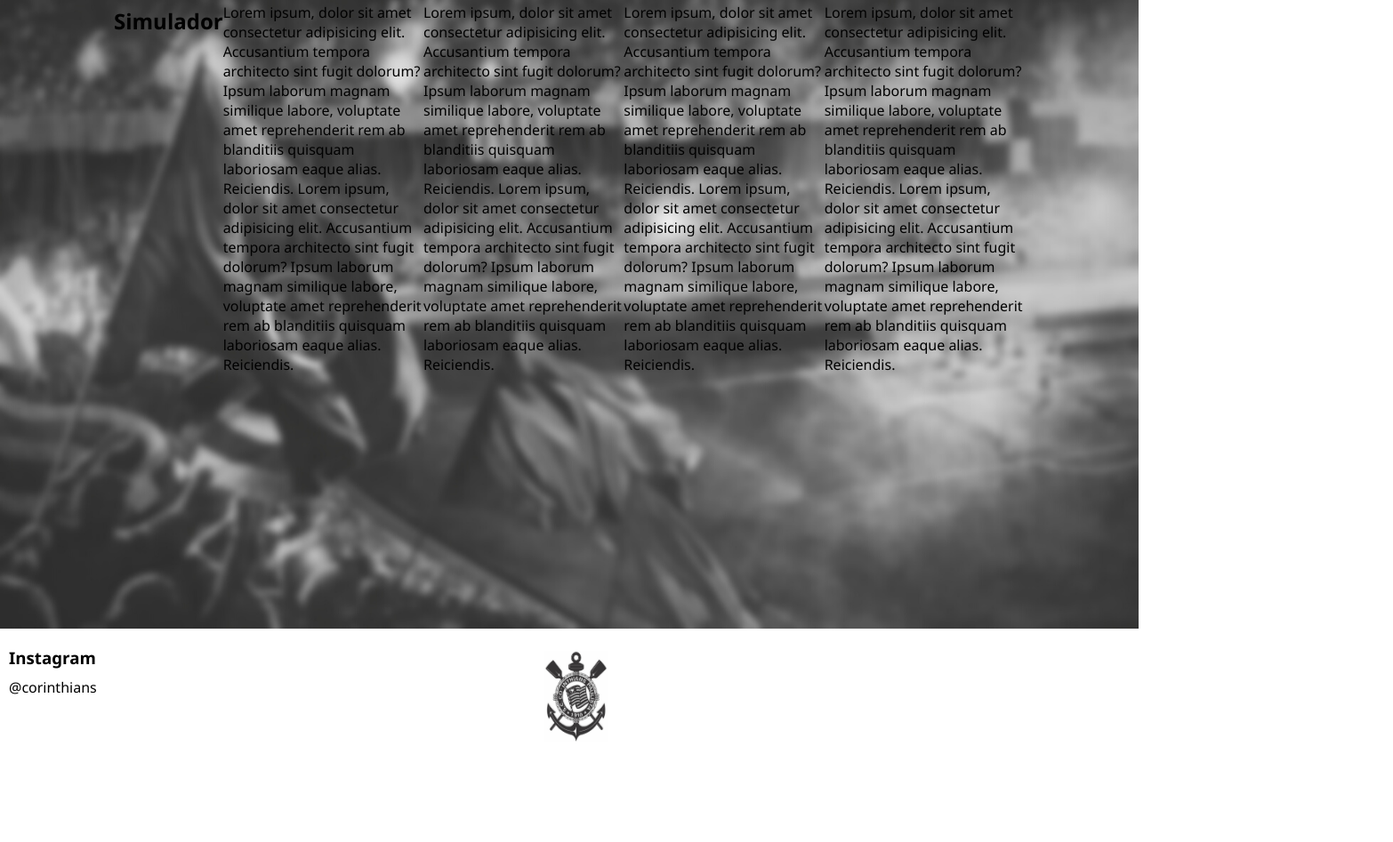
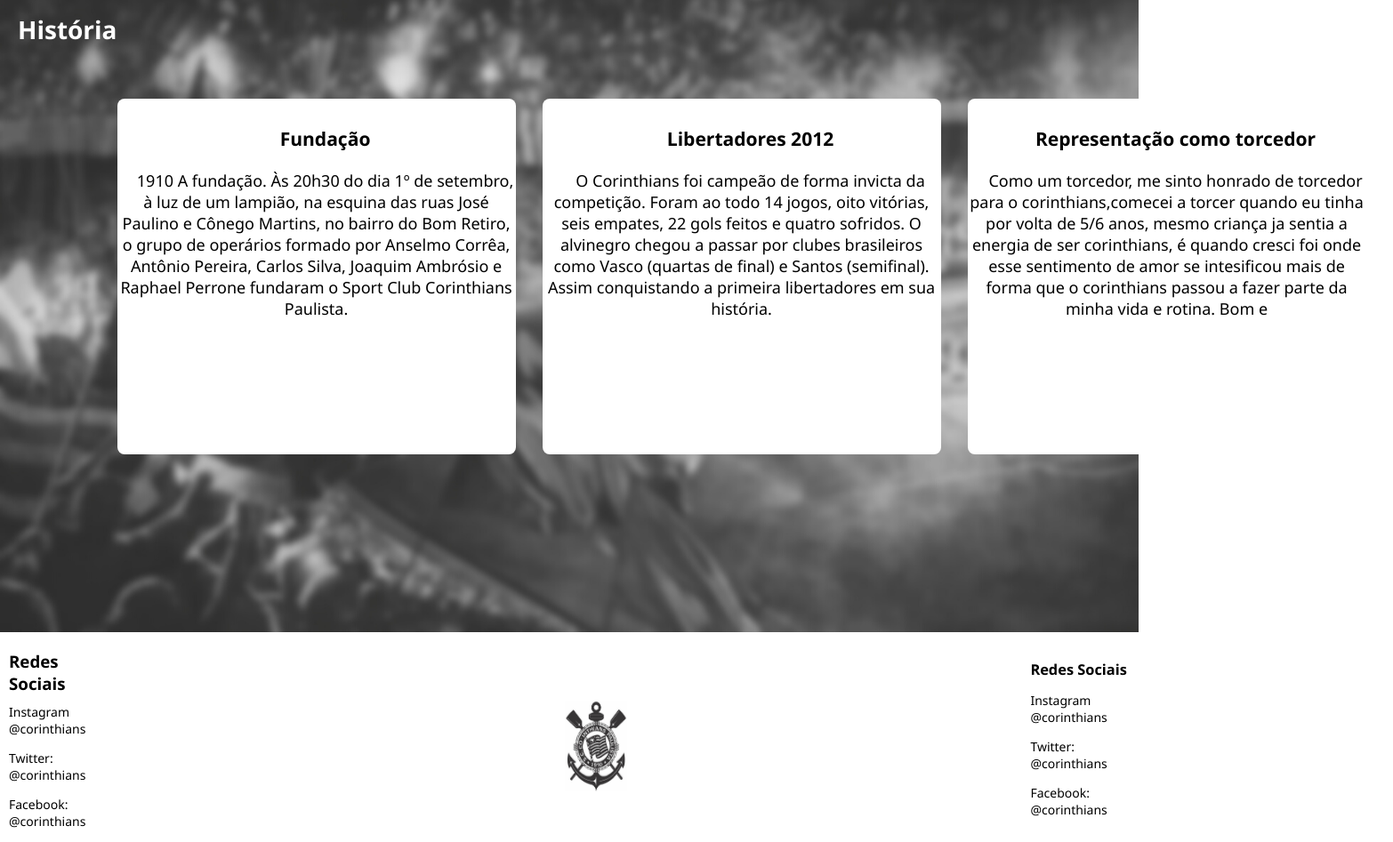
Before and after one commit to Mateusdcsouza23/projetopi-individual, a website: page public/historia.html in a window 1280 px wide. Shown: the part 99-1046 px from the top of the page at 89% size, 1566 px wide, since content can reach past the window. Before the commit the page ends 938 px from the top, so only its background shows below. Drawn offline with Linux system fonts and the light colour scheme.

Commit message:
att historia

```diff
--- a/public/css/style.css
+++ b/public/css/style.css
@@ -199,6 +199,64 @@
 }
 
 
+/* Início página histótia */
+
+.container_historia{
+
+  width: 80%;
+  display: flex;
+
+
+}
+
+.titulo_historia{
+
+  color: white;
+  font-size: 28px;
+  margin-left: 20px;
+
+}
+
+.texto_historia{
+
+margin-top: 70px;
+display: flex;
+
+}
+
+.historia{
+  height: 50vh;
+  width: 56vh;
+  background-color: white;
+  margin-top: 50px;
+  margin-right: 30px;
+  text-align:center;
+  padding-top: 20px;
+  border-radius: 8px;
+  font-weight: 500;
+  font-size: 18px;
+  text-indent: 20px;
+}
+
+.titulo_fundacao{
+
+  color: black;
+  font-weight: 800;
+  margin-top: 10px;
+
+}
+
+
+/*Início página login */
+
+.banner {
+
+  height: 90vh;
+  background-image: url(../assets/imgs/Design\ sem\ nome.png);
+  background-repeat: no-repeat;
+  background-size:cover;
+
+}
 
 .footer{
 
@@ -208,6 +266,7 @@
 .container_footer {
   margin-left: 10px;
   display: flex;
+  align-items: center;
 }
 
 .logo_footer{
@@ -224,6 +283,7 @@
 .texto_insta{
 
   margin-top: 10px;
+  font-size: 14px;
 
 }
 
@@ -231,3 +291,9 @@
 
   margin-left: 10px;
 }
+
+.f2{
+margin-left: 450px;
+font-size: 14px;
+ margin-bottom: 2px;
+}
--- a/public/historia.html
+++ b/public/historia.html
@@ -18,13 +18,14 @@
     <!--header inicio-->
     <div class="header">
         <div class="container">
+            <div class="logotimao"><img class="logotimao" src="assets/imgs/logo-timao.jpg"></div>
             <h1 class="titulo">SCCP</h1>
             <ul class="navbar">
                 <li>
                     <a href="./index.html">Inicial</a>
                 </li>
                 <li class="agora">História</li>
-                <li>|</li>
+
                 <li>
                     <a href="./login.html">Login</a>
                 </li>
@@ -38,29 +39,35 @@
 
     <!-- simulador inicio -->
     <div class="simulador">
-        <div class="container">
-            <h2>Simulador</h2>
-            <p>Lorem ipsum, dolor sit amet consectetur adipisicing elit. Accusantium tempora architecto sint fugit
-                dolorum? Ipsum laborum magnam similique labore, voluptate amet reprehenderit rem ab blanditiis quisquam
-                laboriosam eaque alias. Reiciendis. Lorem ipsum, dolor sit amet consectetur adipisicing elit.
-                Accusantium tempora architecto sint fugit dolorum? Ipsum laborum magnam similique labore, voluptate amet
-                reprehenderit rem ab blanditiis quisquam laboriosam eaque alias. Reiciendis.</p>
-            <p>Lorem ipsum, dolor sit amet consectetur adipisicing elit. Accusantium tempora architecto sint fugit
-                dolorum? Ipsum laborum magnam similique labore, voluptate amet reprehenderit rem ab blanditiis quisquam
-                laboriosam eaque alias. Reiciendis. Lorem ipsum, dolor sit amet consectetur adipisicing elit.
-                Accusantium tempora architecto sint fugit dolorum? Ipsum laborum magnam similique labore, voluptate amet
-                reprehenderit rem ab blanditiis quisquam laboriosam eaque alias. Reiciendis.</p>
-            <p>Lorem ipsum, dolor sit amet consectetur adipisicing elit. Accusantium tempora architecto sint fugit
-                dolorum? Ipsum laborum magnam similique labore, voluptate amet reprehenderit rem ab blanditiis quisquam
-                laboriosam eaque alias. Reiciendis. Lorem ipsum, dolor sit amet consectetur adipisicing elit.
-                Accusantium tempora architecto sint fugit dolorum? Ipsum laborum magnam similique labore, voluptate amet
-                reprehenderit rem ab blanditiis quisquam laboriosam eaque alias. Reiciendis.</p>
-            <p>Lorem ipsum, dolor sit amet consectetur adipisicing elit. Accusantium tempora architecto sint fugit
-                dolorum? Ipsum laborum magnam similique labore, voluptate amet reprehenderit rem ab blanditiis quisquam
-                laboriosam eaque alias. Reiciendis. Lorem ipsum, dolor sit amet consectetur adipisicing elit.
-                Accusantium tempora architecto sint fugit dolorum? Ipsum laborum magnam similique labore, voluptate amet
-                reprehenderit rem ab blanditiis quisquam laboriosam eaque alias. Reiciendis.</p>
+        <div class="container_historia">
+            <h2 class="titulo_historia">História</h2>
 
+            <div class="texto_historia">
+
+
+                 <div class="historia">
+
+                    <h3 class="titulo_fundacao">Fundação</h3>
+                <p class="texto_fundacao"> 1910 A fundação. Às 20h30 do dia 1º de setembro, à luz de um lampião, na esquina das ruas José Paulino e Cônego Martins, no bairro do Bom Retiro, o grupo de operários formado por Anselmo Corrêa, Antônio Pereira, Carlos Silva, Joaquim Ambrósio e Raphael Perrone fundaram o Sport Club Corinthians Paulista.</p>
+
+                 </div>
+
+                 <div class="historia">
+
+                    <h3 class="titulo_fundacao">Libertadores 2012</h3>
+                <p class="texto_fundacao"> O Corinthians foi campeão de forma invicta da competição. Foram ao todo 14 jogos, oito vitórias, seis empates, 22 gols feitos e quatro sofridos. O alvinegro chegou a passar por clubes brasileiros como Vasco (quartas de final) e Santos (semifinal). Assim conquistando a primeira libertadores em sua história.</p>
+
+                 </div>
+
+                 <div class="historia">
+
+                    <h3 class="titulo_fundacao">Representação como torcedor</h3>
+                <p class="texto_fundacao">Como um torcedor, me sinto honrado de torcedor para o corinthians,comecei a torcer quando eu tinha por volta de 5/6 anos, mesmo criança ja sentia a energia de ser corinthians, é quando cresci foi onde esse sentimento de amor se intesificou mais de forma que o corinthians passou a fazer parte da minha vida e rotina. Bom e</p>
+
+                 </div>
+
+
+            </div>
         </div>
     </div>
     <!-- simulador fim -->
@@ -72,14 +79,38 @@
 
 
         <div  class="f">
-      <h3 class="texto_footer">Instagram</h3>
+      <h3 class="texto_footer">Redes Sociais</h3>
 
-            <p class="texto_insta">@corinthians</p>
+            <p class="texto_insta"><span>Instagram</span> @corinthians</p>
+            <p class="texto_insta"> <span>Twitter:</span> @corinthians</p>
+            <p class="texto_insta"> <span>Facebook:</span> @corinthians</p>
+
+
+
+
         </div>
 
             <img class="logo_footer" src="assets/imgs/logo-timao.jpg" alt="">
+
+
+            <div class="f2">
+                <h3 class="texto_footer">Redes Sociais</h3>
+
+                <p class=""><span>Instagram</span> @corinthians</p>
+                <p class=""> <span>Twitter:</span> @corinthians</p>
+                <p class=""> <span>Facebook:</span> @corinthians</p>
+            </div>
+
+
         </div>
     </div>
+
+      <div class="texto_direita">
+
+
+
+      </div>
+
     <!--footer fim-->
 
 
```
Also changed, not shown: public/cadastro.html (+0 -1 lines), public/index.html (+14 -2 lines), public/login.html (+2 -3 lines).
